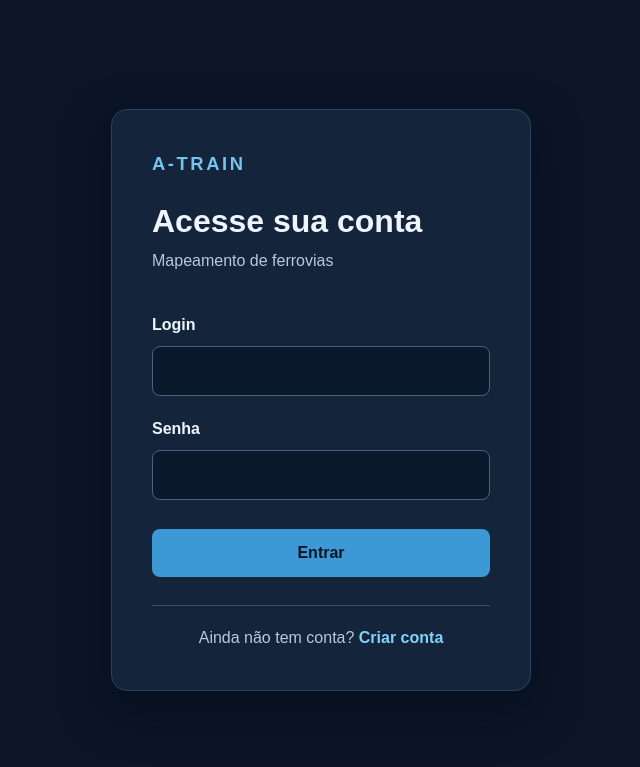
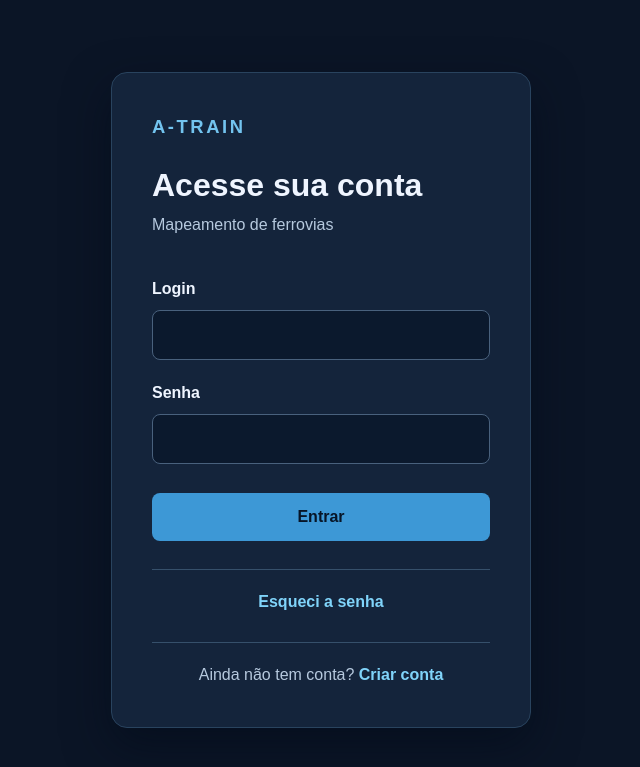
Before and after one commit to otavioschluter-wq/SA-Ferrorama, a PHP site: page / in a window 1280 px wide. Shown: the top 767 px of the page, without its empty margins (319-959 px from the left). Run offline with PHP 8.4, Linux system fonts and the light colour scheme.

Commit message:
Adiciona perfil de usuário comum e recusa login de conta desativada

```diff
--- a/includes/proteger.php
+++ b/includes/proteger.php
@@ -7,7 +7,7 @@ header('Cache-Control: no-store, no-cache, must-revalidate, max-age=0');
 header('Pragma: no-cache');
 header('Expires: 0');
 
-if (!isset($_SESSION['id'], $_SESSION['login'], $_SESSION['papel']) || !is_int($_SESSION['id']) || $_SESSION['id'] < 1 || !is_string($_SESSION['login']) || $_SESSION['login'] === '' || !in_array($_SESSION['papel'], ['administrador', 'maquinista', 'gestor'], true)) {
+if (!isset($_SESSION['id'], $_SESSION['login'], $_SESSION['papel']) || !is_int($_SESSION['id']) || $_SESSION['id'] < 1 || !is_string($_SESSION['login']) || $_SESSION['login'] === '' || !in_array($_SESSION['papel'], ['administrador', 'maquinista', 'gestor', 'usuario'], true)) {
     header('Location: ' . (str_contains($_SERVER['SCRIPT_NAME'] ?? '', '/usuarios/') ? '../index.php' : 'index.php'));
     exit;
 }
--- a/index.php
+++ b/index.php
@@ -19,12 +19,12 @@ if ($_SERVER['REQUEST_METHOD'] === 'POST') {
     if ($login !== '' && $senha !== '' && mb_strlen($login) <= 80) {
         require __DIR__ . '/config/conexao.php';
         try {
-            $consulta = $conexao->prepare('SELECT id, nome, login, senha, papel FROM usuarios WHERE login = ? LIMIT 1');
+            $consulta = $conexao->prepare('SELECT id, nome, login, senha, papel FROM usuarios WHERE login = ? AND ativo = 1 LIMIT 1');
             $consulta->bind_param('s', $login);
             $consulta->execute();
             $registro = $consulta->get_result()->fetch_assoc();
             $consulta->close();
-            if ($registro && password_verify($senha, $registro['senha']) && in_array($registro['papel'], ['administrador', 'maquinista', 'gestor'], true)) {
+            if ($registro && password_verify($senha, $registro['senha']) && in_array($registro['papel'], ['administrador', 'maquinista', 'gestor', 'usuario'], true)) {
                 session_regenerate_id(true);
                 $_SESSION['id'] = (int) $registro['id'];
                 $_SESSION['login'] = $registro['login'];
@@ -62,6 +62,7 @@ if ($_SERVER['REQUEST_METHOD'] === 'POST') {
             <input id="senha" name="senha" type="password" required autocomplete="current-password">
             <button type="submit">Entrar</button>
         </form>
+        <p class="acesso-registro"><a href="recupera_senha.php">Esqueci a senha</a></p>
         <p class="acesso-registro">Ainda não tem conta? <a href="usuarios/registrar.php">Criar conta</a></p>
     </main>
 </body>
--- a/usuarios/cadastrar.php
+++ b/usuarios/cadastrar.php
@@ -27,7 +27,7 @@ if ($_SERVER['REQUEST_METHOD'] === 'POST') {
     if ($login === '' || mb_strlen($login) > 80) {
         $erros[] = 'Informe um login de até 80 caracteres.';
     }
-    if (!in_array($papel, ['administrador', 'maquinista', 'gestor'], true)) {
+    if (!in_array($papel, ['administrador', 'maquinista', 'gestor', 'usuario'], true)) {
         $erros[] = 'Selecione um papel válido.';
     }
     if (strlen($senha) < 8 || strlen($senha) > 255) {
@@ -123,7 +123,7 @@ if ($_SERVER['REQUEST_METHOD'] === 'POST') {
                     <label for="papel">Papel</label>
                     <select id="papel" name="papel" required>
                         <option value="">Selecione um papel</option>
-                        <?php foreach (['administrador', 'maquinista', 'gestor'] as $opcao): ?>
+                        <?php foreach (['administrador', 'maquinista', 'gestor', 'usuario'] as $opcao): ?>
                             <option value="<?= $opcao ?>" <?= $papel === $opcao ? 'selected' : '' ?>><?= ucfirst($opcao) ?></option>
                         <?php endforeach; ?>
                     </select>
```
